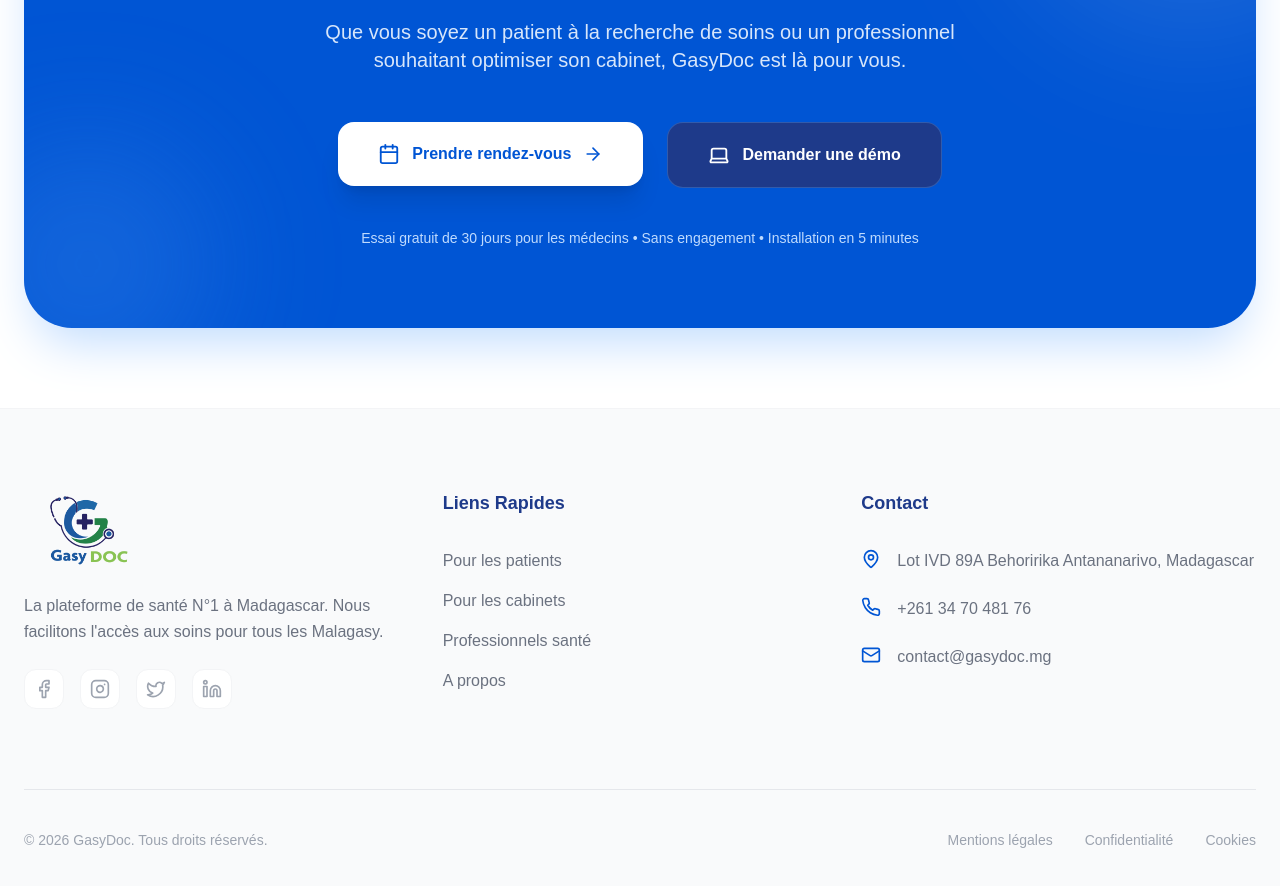
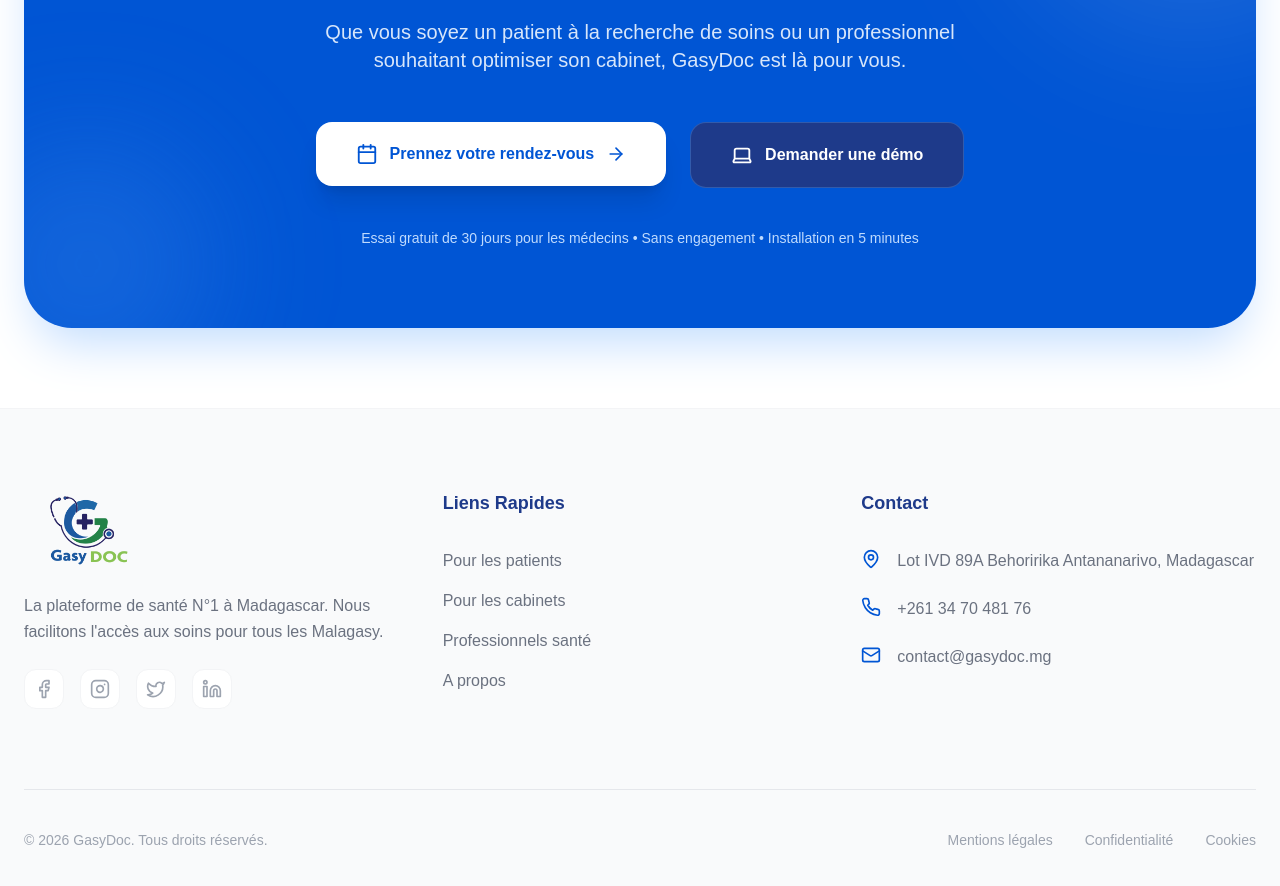
Before and after one commit to DarciaAnona/gasydoc-landing, a Next.js app: page / in a window 1280 px wide. Shown: the part 5380-6266 px from the top of the page. Built offline with nearby package versions, Linux system fonts and the light colour scheme.

Commit message:
modif navbar

```diff
--- a/components/CTA.tsx
+++ b/components/CTA.tsx
@@ -33,7 +33,7 @@
               >
                 <button className="flex items-center justify-center gap-3 px-10 py-5 bg-white text-medical-primary font-black rounded-2xl hover:bg-blue-50 transition-all hover:scale-105 active:scale-95 shadow-xl">
                   <Calendar size={22} />
-                  Prendre rendez-vous
+                  Prennez votre rendez-vous
                   <ArrowRight size={20} />
                 </button>
               </a>
```
